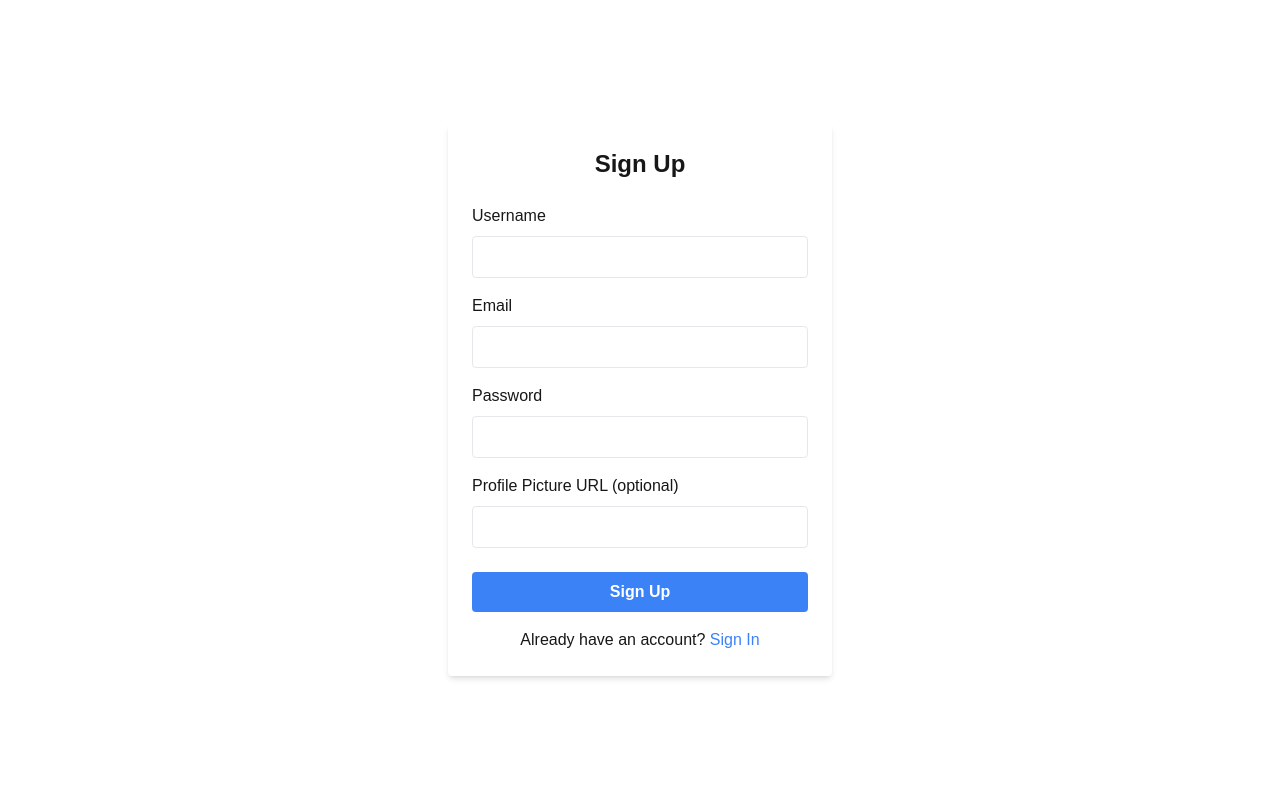
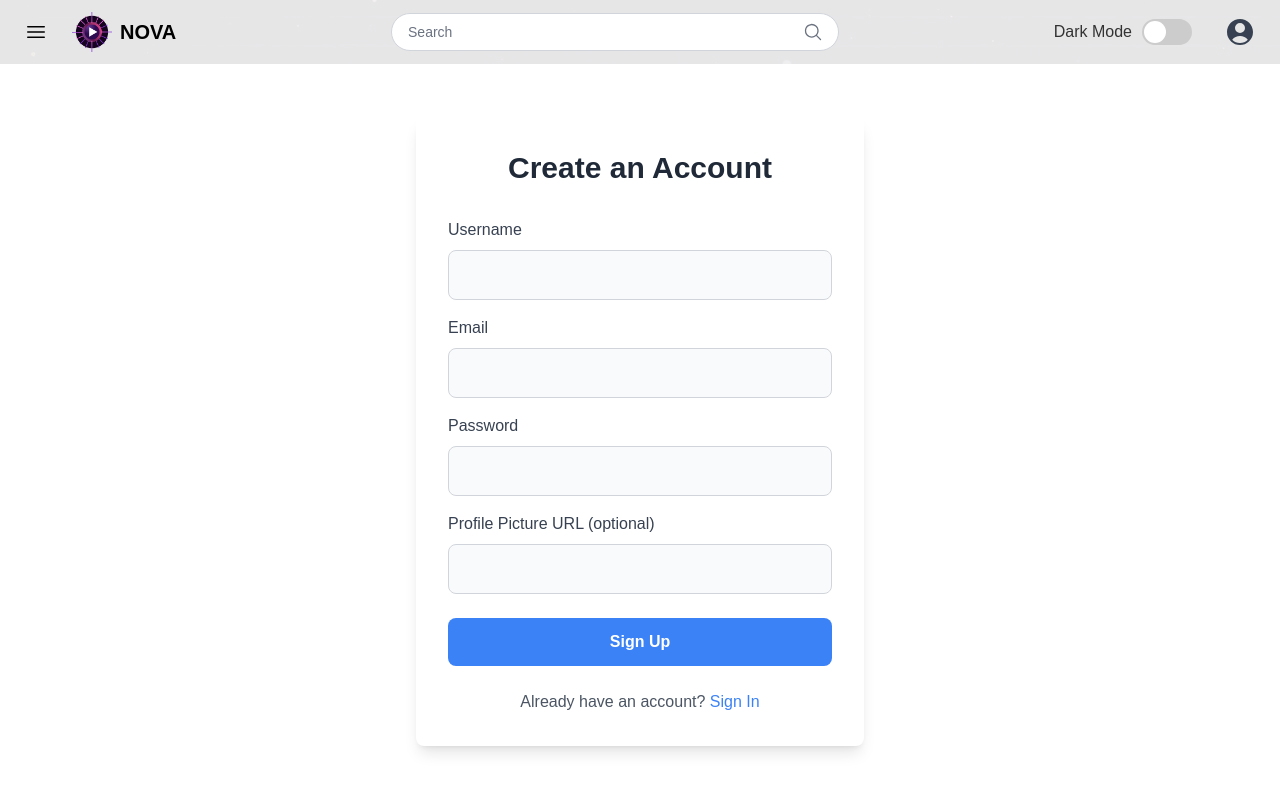
Before and after one commit to QuantumCubed/NOVA, a Next.js app in the folder nova-ui/: page /auth/signup in a window 1280 px wide. Shown: the top 792 px of the page. Built offline with nearby package versions, Linux system fonts and the light colour scheme; no server answers.

Commit message:
Improved signup page

```diff
--- a/nova-ui/src/app/auth/signup/page.tsx
+++ b/nova-ui/src/app/auth/signup/page.tsx
@@ -5,16 +5,14 @@ import React, { useState } from "react";
 import { useRouter } from "next/navigation";
 import { signIn } from "next-auth/react";
 import Link from "next/link";
+import Header from "../../components/Header"; // Import Header
 
 const SignUpPage: React.FC = () => {
   const router = useRouter();
   const [email, setEmail] = useState("");
   const [password, setPassword] = useState("");
-
-  // Additional fields
   const [username, setUsername] = useState("");
   const [profilePictureUrl, setProfilePictureUrl] = useState("");
-
   const [error, setError] = useState("");
 
   const handleSubmit = async (e: React.FormEvent) => {
@@ -29,7 +27,6 @@ const SignUpPage: React.FC = () => {
     });
 
     if (res.ok) {
-      // Automatically sign in the user after successful sign-up
       const signInRes = await signIn("credentials", {
         redirect: false,
         email,
@@ -48,62 +45,91 @@ const SignUpPage: React.FC = () => {
   };
 
   return (
-    <div className="flex items-center justify-center min-h-screen p-4">
-      <form onSubmit={handleSubmit} className="w-full max-w-sm p-6 bg-white rounded shadow-md">
-        <h2 className="mb-6 text-2xl font-bold text-center">Sign Up</h2>
+    <div
+      className="flex flex-col min-h-screen bg-gray-100 dark:bg-gray-900 dark:bg-cover dark:bg-center"
+      style={{ backgroundImage: "url('/Space.jpg')" }}
+    >
+      {/* Header at the top */}
+      <Header />
 
-        {error && <p className="mb-4 text-red-500">{error}</p>}
+      {/* Main content area */}
+      <div className="flex flex-grow items-center justify-center p-8 bg-white dark:bg-black dark:bg-opacity-50">
+        <form
+          onSubmit={handleSubmit}
+          className="w-full max-w-md p-8 bg-white dark:bg-gray-800 rounded-lg shadow-lg"
+        >
+          <h2 className="text-3xl font-semibold text-center text-gray-800 dark:text-white mb-8">
+            Create an Account
+          </h2>
+
+          {error && (
+            <p className="mb-4 text-center text-red-500 dark:text-red-400">
+              {error}
+            </p>
+          )}
 
           <div className="mb-4">
-          <label htmlFor="username" className="block mb-2 font-medium">
+            <label
+              htmlFor="username"
+              className="block mb-2 font-medium text-gray-700 dark:text-gray-300"
+            >
               Username
             </label>
             <input
               id="username"
               type="text"
               required
-            className="w-full px-3 py-2 border rounded focus:outline-none focus:ring focus:border-blue-300"
+              className="w-full px-4 py-3 text-gray-800 dark:text-gray-200 placeholder-gray-400 dark:placeholder-gray-500 bg-gray-50 dark:bg-gray-700 border border-gray-300 dark:border-gray-600 rounded-lg focus:outline-none focus:ring-2 focus:ring-blue-400 dark:focus:ring-blue-500"
               value={username}
               onChange={(e) => setUsername(e.target.value)}
             />
           </div>
 
           <div className="mb-4">
-          <label htmlFor="email" className="block mb-2 font-medium">
+            <label
+              htmlFor="email"
+              className="block mb-2 font-medium text-gray-700 dark:text-gray-300"
+            >
               Email
             </label>
             <input
               id="email"
               type="email"
               required
-            className="w-full px-3 py-2 border rounded focus:outline-none focus:ring focus:border-blue-300"
+              className="w-full px-4 py-3 text-gray-800 dark:text-gray-200 placeholder-gray-400 dark:placeholder-gray-500 bg-gray-50 dark:bg-gray-700 border border-gray-300 dark:border-gray-600 rounded-lg focus:outline-none focus:ring-2 focus:ring-blue-400 dark:focus:ring-blue-500"
               value={email}
               onChange={(e) => setEmail(e.target.value)}
             />
           </div>
 
           <div className="mb-4">
-          <label htmlFor="password" className="block mb-2 font-medium">
+            <label
+              htmlFor="password"
+              className="block mb-2 font-medium text-gray-700 dark:text-gray-300"
+            >
               Password
             </label>
             <input
               id="password"
               type="password"
               required
-            className="w-full px-3 py-2 border rounded focus:outline-none focus:ring focus:border-blue-300"
+              className="w-full px-4 py-3 text-gray-800 dark:text-gray-200 placeholder-gray-400 dark:placeholder-gray-500 bg-gray-50 dark:bg-gray-700 border border-gray-300 dark:border-gray-600 rounded-lg focus:outline-none focus:ring-2 focus:ring-blue-400 dark:focus:ring-blue-500"
               value={password}
               onChange={(e) => setPassword(e.target.value)}
             />
           </div>
 
           <div className="mb-6">
-          <label htmlFor="profilePictureUrl" className="block mb-2 font-medium">
+            <label
+              htmlFor="profilePictureUrl"
+              className="block mb-2 font-medium text-gray-700 dark:text-gray-300"
+            >
               Profile Picture URL (optional)
             </label>
             <input
               id="profilePictureUrl"
               type="url"
-            className="w-full px-3 py-2 border rounded focus:outline-none focus:ring focus:border-blue-300"
+              className="w-full px-4 py-3 text-gray-800 dark:text-gray-200 placeholder-gray-400 dark:placeholder-gray-500 bg-gray-50 dark:bg-gray-700 border border-gray-300 dark:border-gray-600 rounded-lg focus:outline-none focus:ring-2 focus:ring-blue-400 dark:focus:ring-blue-500"
               value={profilePictureUrl}
               onChange={(e) => setProfilePictureUrl(e.target.value)}
             />
@@ -111,19 +137,23 @@ const SignUpPage: React.FC = () => {
 
           <button
             type="submit"
-          className="w-full px-4 py-2 font-semibold text-white bg-blue-500 rounded hover:bg-blue-600"
+            className="w-full px-4 py-3 font-semibold text-white bg-blue-500 rounded-lg hover:bg-blue-600 dark:bg-blue-600 dark:hover:bg-blue-700 focus:outline-none focus:ring-2 focus:ring-blue-400 dark:focus:ring-blue-500 transition duration-150 ease-in-out"
           >
             Sign Up
           </button>
 
-        <p className="mt-4 text-center">
+          <p className="mt-6 text-center text-gray-600 dark:text-gray-400">
             Already have an account?{" "}
-          <Link href="/auth/signin" className="text-blue-500 hover:underline">
+            <Link
+              href="/auth/signin"
+              className="text-blue-500 hover:underline dark:text-blue-400"
+            >
               Sign In
             </Link>
           </p>
         </form>
       </div>
+    </div>
   );
 };
 
--- a/nova-ui/src/app/components/Header.tsx
+++ b/nova-ui/src/app/components/Header.tsx
@@ -1,5 +1,5 @@
 // src/app/components/Header.tsx
-"use client"; // Marks this as a Client Component
+"use client";
 
 import React, { useState } from "react";
 import HamburgerButton from "./HamburgerButton";
@@ -10,14 +10,14 @@ import Sidebar from "./Sidebar";
 import ColorModeToggle from "./ColorModeToggle"; // Import the toggle component
 
 const Header: React.FC = () => {
-  const [isSidebarOpen, setIsSidebarOpen] = useState(false);
+  const [isSidebarOpen, setIsSidebarOpen] = useState(false); // Sidebar initially closed
 
   const toggleSidebar = () => {
-    setIsSidebarOpen((prev) => !prev); // This will toggle the sidebar open and closed
+    setIsSidebarOpen((prev) => !prev); // Toggle the sidebar open/closed
   };
 
   const closeSidebar = () => {
-    setIsSidebarOpen(false); // This explicitly closes the sidebar
+    setIsSidebarOpen(false); // Explicitly close the sidebar
   };
 
   return (
@@ -44,8 +44,8 @@ const Header: React.FC = () => {
         </div>
       </header>
 
-      {/* Sidebar */}
-      <Sidebar isOpen={isSidebarOpen} onClose={closeSidebar} /> {/* Sidebar open state */}
+      {/* Sidebar with isOpen based on state */}
+      <Sidebar isOpen={isSidebarOpen} onClose={closeSidebar} />
     </>
   );
 };
--- a/nova-ui/src/app/globals.css
+++ b/nova-ui/src/app/globals.css
@@ -1,25 +1,27 @@
+/* globals.css */
 @tailwind base;
 @tailwind components;
 @tailwind utilities;
 
-/* Light mode body styles */
+/* Default light mode background */
 body {
+  background-color: #ffffff;
   color: #171717;
-  background: #ffffff;
   font-family: Arial, Helvetica, sans-serif;
 }
 
-/* Dark mode styles for the entire page */
+/* Dark mode background with Space.jpg */
 .dark body {
-  background: #000000; /* Fully black background for the entire page */
-  color: #f4f4f4; /* Light text for readability */
+  background: url("/Space.jpg") no-repeat center center fixed;
+  background-size: cover;
+  color: #f4f4f4; /* Light text for readability in dark mode */
 }
 
-/* Dark mode for header, sidebar, and other elements */
+/* Dark mode styling for parallax and navbar/header */
 .dark .header-container,
-.dark .sidebar {
-  background-color: #000000; /* Fully black background for header and sidebar */
-  color: #f4f4f4; /* Light text color */
+.dark .navbar {
+  background-color: rgba(0, 0, 0, 0.7); /* Transparent dark background */
+  color: #f4f4f4; /* Light text for the header */
 }
 
 .dark .logo-text,
```
Lines whose indentation alone changed are shown as unchanged.
